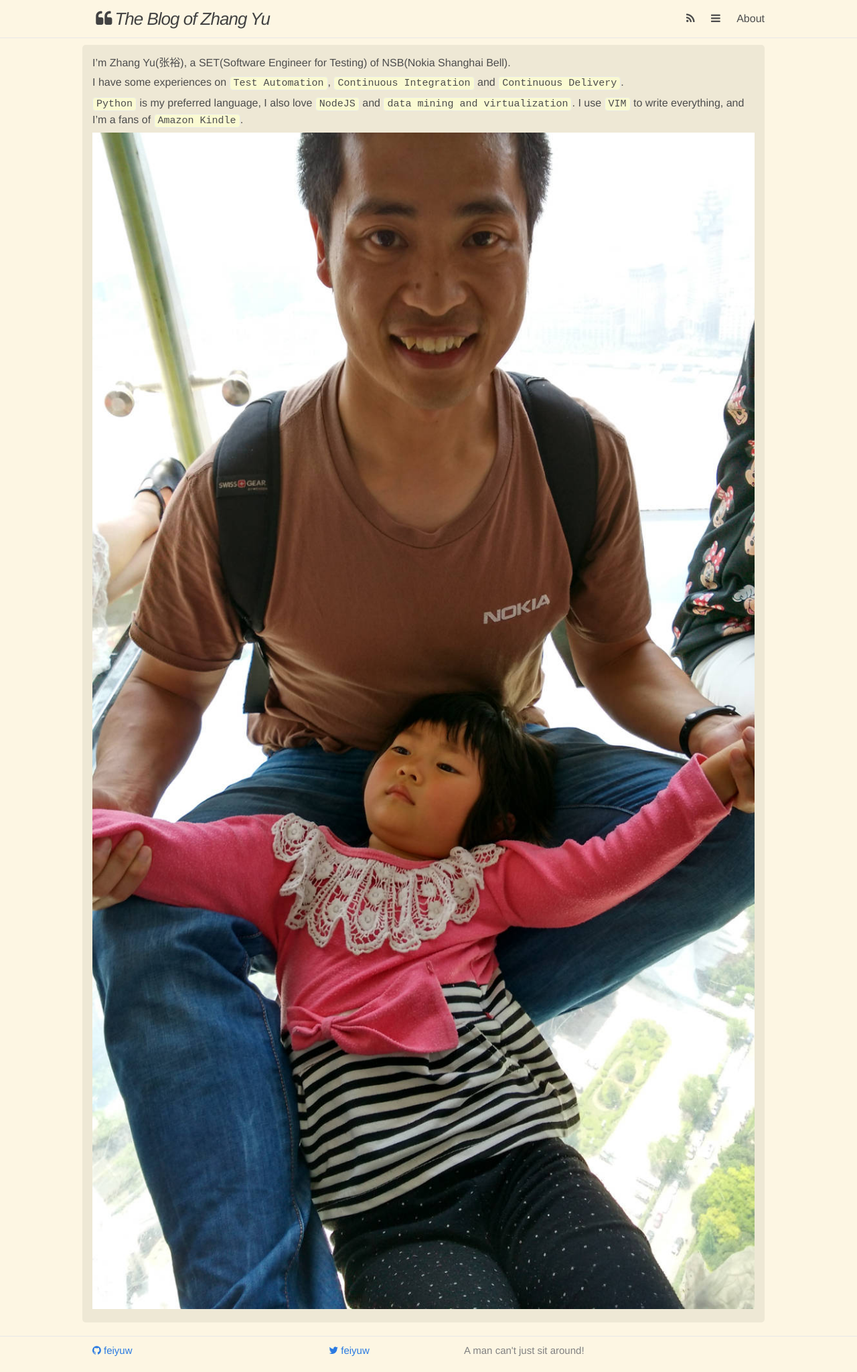
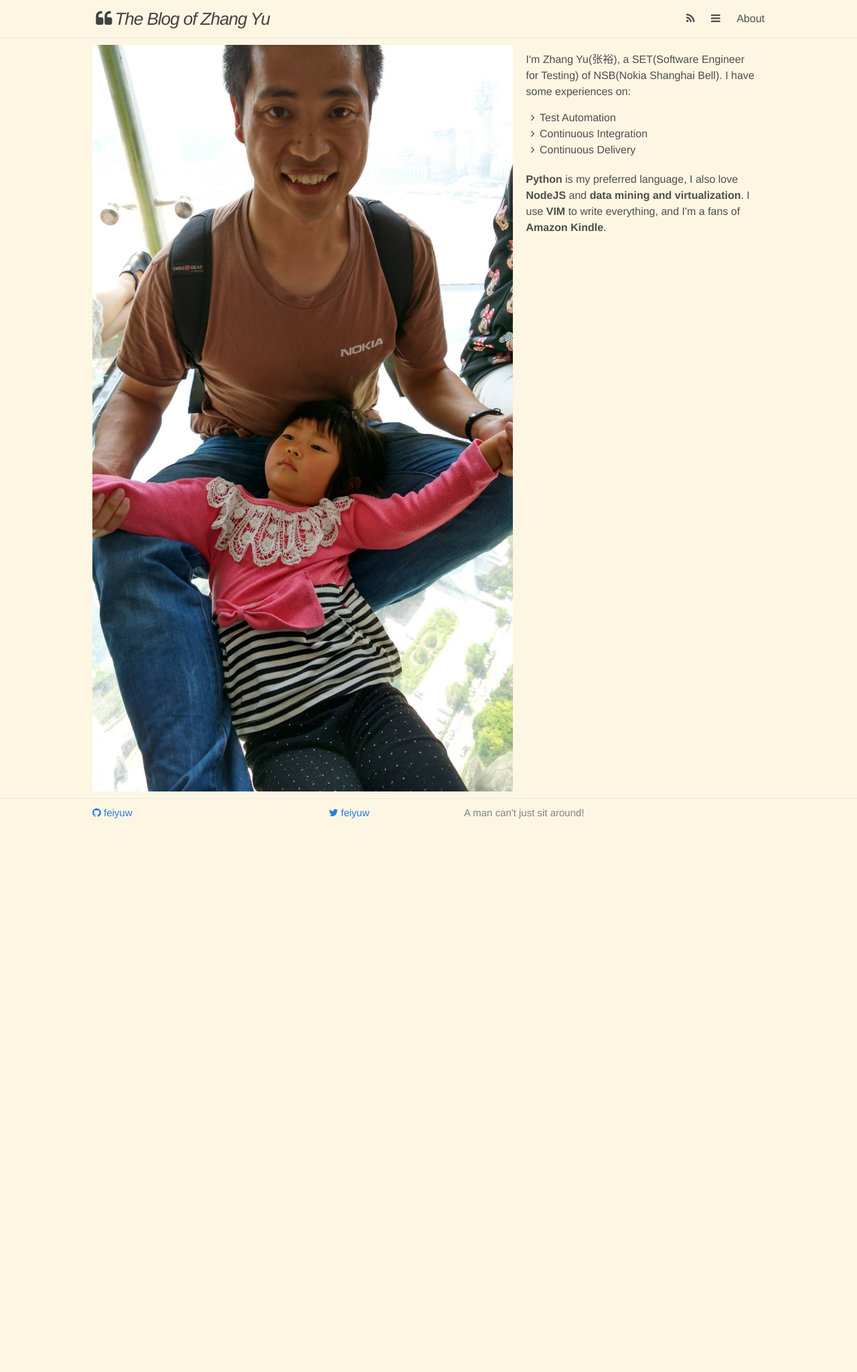
Before and after one commit to feiyuw/feiyuw.github.io, a Jekyll site: the page built from about.html, in a window 1280 px wide. Shown: the whole page at 67% size. Built offline with Jekyll 4.4.1, drawn with Linux system fonts in a browser that asks for light colours; nearby versions of some CDN libraries; after the commit the page ends 1246 px from its top, so only the background shows below that.

Commit message:
update about me

```diff
--- a/_sass/_layout.scss
+++ b/_sass/_layout.scss
@@ -336,3 +336,20 @@ a.post-prev, a.post-next {
     margin-right: 10px;
     padding: 5px 10px;
 }
+
+/*
+ * about me
+ */
+.aboutme {
+    .photo {
+        max-width: 62.5%;
+        float: left;
+        margin-right: 20px;
+    }
+    .intro {
+        padding: 10px;
+        p {
+            padding: 15px;
+        }
+    }
+}
--- /dev/null
+++ b/about.html
@@ -0,0 +1,22 @@
+---
+layout: default
+title: About
+permalink: /about/
+---
+
+<div class="aboutme">
+  <img class="photo" src="/assets/my.jpg" border="0">
+  <div class="intro">
+I'm Zhang Yu(张裕), a SET(Software Engineer for Testing) of NSB(Nokia Shanghai Bell).
+I have some experiences on:
+
+<p>
+  <i class="fa fa-angle-right fa-fw"></i>Test Automation<br>
+  <i class="fa fa-angle-right fa-fw"></i>Continuous Integration<br>
+  <i class="fa fa-angle-right fa-fw"></i>Continuous Delivery<br>
+</p>
+
+<b>Python</b> is my preferred language, I also love <b>NodeJS</b> and <b>data mining and virtualization</b>.
+I use <b>VIM</b> to write everything, and I'm a fans of <b>Amazon Kindle</b>.
+  </div>
+</div>
--- a/about.md
+++ /dev/null
@@ -1,14 +0,0 @@
----
-layout: page
-title: About
-permalink: /about/
----
-
-I'm Zhang Yu(张裕), a SET(Software Engineer for Testing) of NSB(Nokia Shanghai Bell).
-
-I have some experiences on `Test Automation`, `Continuous Integration` and `Continuous Delivery`.
-
-`Python` is my preferred language, I also love `NodeJS` and `data mining and virtualization`.
-I use `VIM` to write everything, and I'm a fans of `Amazon Kindle`.
-
-![my photo]({{ site.url }}/assets/my.jpg)
```
Also changed, not shown: _posts/2016-02-19-class-decorator-and-metaclass-in-python.md (+23 -0 lines).
